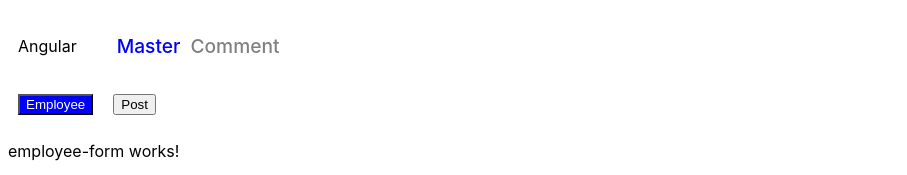
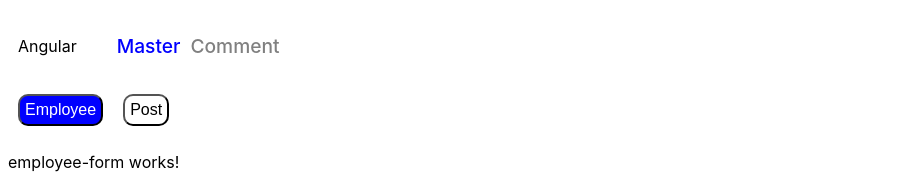
Before and after one commit to pallab-bjitOfficial/angular_18_tutorial, an Angular app: page /master in a window 1280 px wide. Shown: the top 175 px of the page, without its empty margins (0-907 px from the left). Built offline with nearby package versions, Linux system fonts and the light colour scheme; no server answers.

Commit message:
created a button component

```diff
--- a/src/app/components/master/master.component.html
+++ b/src/app/components/master/master.component.html
@@ -1,9 +1,11 @@
+<!-- master.component.html -->
 <div class="master-container">
-  <button (click)="setActiveComponent('roles')"
-    [ngClass]="{ active: currentActiveComponent === 'roles' }">Employee</button>
-  <button (click)="setActiveComponent('designation')"
-    [ngClass]="{ active: currentActiveComponent === 'designation' }">Post</button>
+  <app-button [text]="'Employee'" (handleClick)="setActiveComponent('roles')"
+    [className]="currentActiveComponent === 'roles' ? 'active' : ''"></app-button>
+  <app-button [text]="'Post'" (handleClick)="setActiveComponent('designation')"
+    [className]="currentActiveComponent === 'designation' ? 'active' : ''"></app-button>
 </div>
+
 <div>
   <app-roles *ngIf="currentActiveComponent === 'roles'"></app-roles>
   <app-designation *ngIf="currentActiveComponent === 'designation'"></app-designation>
--- a/src/app/components/master/master.component.ts
+++ b/src/app/components/master/master.component.ts
@@ -3,6 +3,7 @@ import { RolesComponent } from '../roles/roles.component';
 import { DesignationComponent } from '../designation/designation.component';
 import { CommonModule } from '@angular/common';
 import { EmployeeFormComponent } from '../employee-form/employee-form.component';
+import { ButtonComponent } from '../ui/button/button.component';
 
 @Component({
   selector: 'app-master',
@@ -12,6 +13,7 @@ import { EmployeeFormComponent } from '../employee-form/employee-form.component'
     DesignationComponent,
     CommonModule,
     EmployeeFormComponent,
+    ButtonComponent,
   ],
   templateUrl: './master.component.html',
   styleUrl: './master.component.scss',
--- /dev/null
+++ b/src/app/components/ui/button/button.component.html
@@ -0,0 +1 @@
+<button [ngClass]="className" class="app-button" (click)="clickHandler()">{{ text }}</button>
--- /dev/null
+++ b/src/app/components/ui/button/button.component.scss
@@ -0,0 +1,12 @@
+.active {
+  background-color: blue !important;
+  color: white !important;
+}
+.app-button {
+  padding: 5px;
+  background-color: white;
+  color: black;
+  font-size: 16px;
+  cursor: pointer;
+  border-radius: 10px;
+}
--- /dev/null
+++ b/src/app/components/ui/button/button.component.ts
@@ -0,0 +1,18 @@
+import { CommonModule } from '@angular/common';
+import { Component, EventEmitter, Input, Output } from '@angular/core';
+
+@Component({
+  selector: 'app-button',
+  standalone: true,
+  imports: [CommonModule],
+  templateUrl: './button.component.html',
+  styleUrl: './button.component.scss',
+})
+export class ButtonComponent {
+  @Input() text: string = '';
+  @Input() className: string = '';
+  @Output() handleClick: EventEmitter<any> = new EventEmitter();
+  clickHandler() {
+    this.handleClick.emit();
+  }
+}
```
Also changed, not shown: 1 other file (tests, documents, lock files or other folders).
